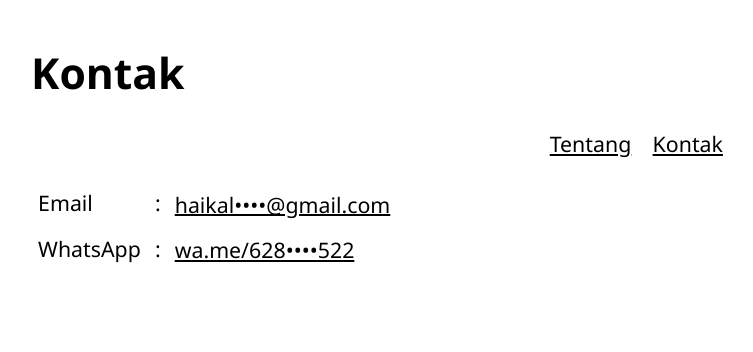
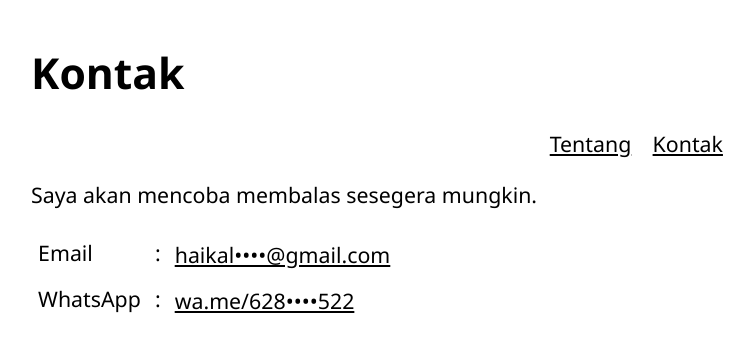
Before and after one commit to haikalrowi/upiw, a Next.js app: page /contact in a window 1280 px wide. Shown: the top 352 px of the page, without its empty margins (263-1016 px from the left). Built offline with nearby package versions, Linux system fonts and the light colour scheme.

Commit message:
add 'article' tag on 'pages\contact.tsx'

```diff
--- a/pages/contact.tsx
+++ b/pages/contact.tsx
@@ -10,6 +10,8 @@ export default function Contact() {
         <title>Haikal Rowi &ndash; Kontak</title>
       </Head>
       <HeaderNav name="Kontak" />
+      <article>
+        <p>Saya akan mencoba membalas sesegera mungkin.</p>
         <table>
           <tbody>
             <tr>
@@ -24,6 +26,7 @@ export default function Contact() {
             </tr>
           </tbody>
         </table>
+      </article>
     </>
   )
 }
--- a/pages/index.tsx
+++ b/pages/index.tsx
@@ -25,7 +25,7 @@ export default function Home() {
         />
       </div>
       <article>
-        <p>Halo, saya seorang mahasiswa STIKOM PGRI Banyuwangi, jurusan S1 Teknik Informatika. Saya suka belajar tentang apa saja di sisi server.</p>
+        <p>Halo, saya seorang mahasiswa STIKOM PGRI Banyuwangi, jurusan S1 Teknik Informatika. Saya suka belajar tentang apa saja di sisi <i>server</i>.</p>
         <h2>Skill</h2>
         <div className="skill">
           <h3>Bahasa Pemrograman</h3>
@@ -40,7 +40,7 @@ export default function Home() {
             <span className="skill__self"><img src="/index/microsoft_powerpoint_2019.svg" alt="powerpoint" /><span>PowerPoint</span></span>
           </div>
         </div>
-        <p style={{ color: 'grey' }}>Portofolio ini dibuat menggunakan <a href="https://nextjs.org/" target={'_blank'}>Next.js</a>, Framework <a href="https://reactjs.org/" target={'_blank'}>React</a> yang memberikan kemudahan dalam membangun aplikasi.</p>
+        <p style={{ color: 'gray' }}>Portofolio ini dibuat menggunakan <a href="https://nextjs.org/" target={'_blank'}>Next.js</a>, Framework <a href="https://reactjs.org/" target={'_blank'}>React</a> yang memberikan kemudahan dalam membangun aplikasi.</p>
       </article>
     </>
   )
--- a/styles/globals.css
+++ b/styles/globals.css
@@ -9,6 +9,7 @@ body {
 
 * {
   box-sizing: border-box;
+  user-select: none;
 }
 
 a {
```
Lines whose indentation alone changed are shown as unchanged.
